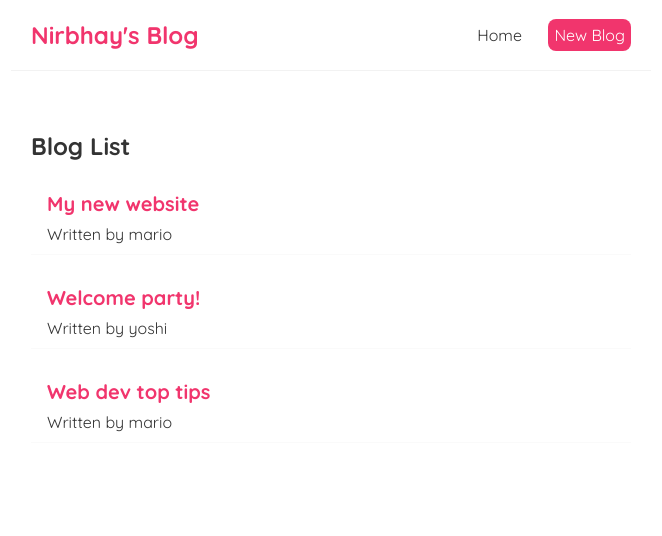
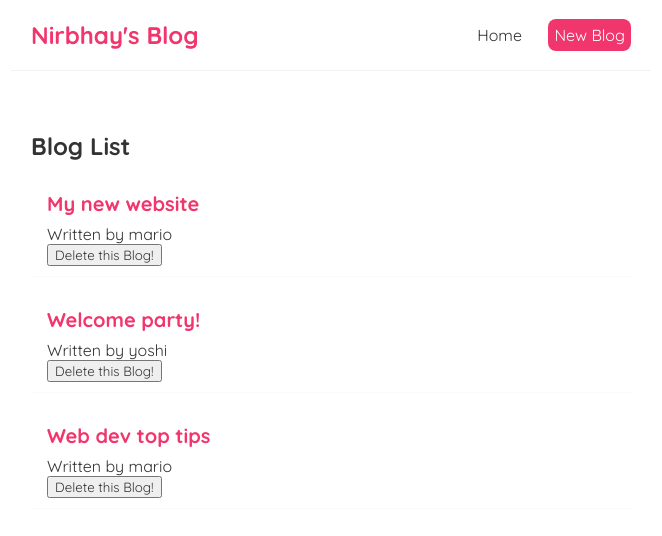
Before and after one commit to Nirbhay3010/Blog, a React (Create React App) app: page / in a window 1280 px wide. Shown: the top 536 px of the page, without its empty margins (309-971 px from the left). Built offline with nearby package versions, Linux system fonts and the light colour scheme.

Commit message:
Added Delete Button

```diff
--- a/src/BlogList.js
+++ b/src/BlogList.js
@@ -1,4 +1,4 @@
-const BlogList = ({ blogs, title}) => {
+const BlogList = ({ blogs, title,handleDelete}) => {
 
     return (
       <div className="blog-list">
@@ -7,6 +7,7 @@ const BlogList = ({ blogs, title}) => {
           <div className="blog-preview" key={blog.id} >
             <h2>{ blog.title }</h2>
             <p>Written by { blog.author }</p>
+            <button onClick={()=> handleDelete(blog.id)}>Delete this Blog!</button>
           </div>
         ))}
       </div>
--- a/src/Home.js
+++ b/src/Home.js
@@ -9,9 +9,14 @@ const Home=()=> {
     { title: 'Web dev top tips', body: 'lorem ipsum...', author: 'mario', id: 3 }
     ])
 
+const handleDelete= (id)=>
+    {
+    const temp=blogs.filter(blogs => blogs.id!=id);
+    setblogs(temp);
+    };
     return(
         <div className="home">
-            <BlogList blogs={blogs} title={"Blog List"}/>
+            <BlogList blogs={blogs} title={"Blog List"} handleDelete={handleDelete}/>
         </div>
     );
 }
```
